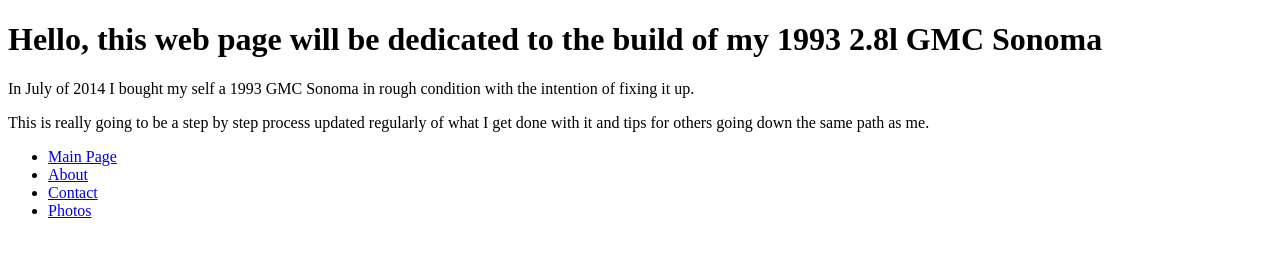
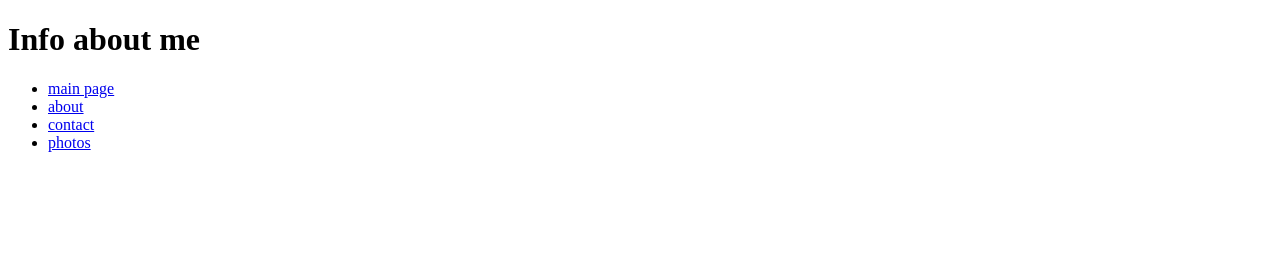
Before and after one commit to Vitrus1/Vitrus1.github.io, a plain HTML site: page index.html in a window 1280 px wide. Drawn offline with Linux system fonts and the light colour scheme.

Commit message:
yeah more fixes

```diff
--- a/index.html
+++ b/index.html
@@ -1,20 +1,20 @@
 <!DOCTYPE html>
 <html>
 <head>
-	<title>1st gen Sonoma build</title>
+	<title>About</title>
 </head>
 
 <body>
-	<h1>Hello, this web page will be dedicated to the build of my 1993 2.8l GMC Sonoma</h1>
-	<p>In July of 2014 I bought my self a 1993 GMC Sonoma in rough condition with the intention of fixing it up. </p>
-	<p> This is really going to be a step by step process updated regularly of what I get done with it and tips for others going down the same path as me.</p>
+	<h1>Info about me</h1>
+	<p>  </p>
 
-	<nav>
+
+<nav>
 		<ul>
-			<li><a href="/index">Main Page</a></li>
-			<li><a href="/about">About</a></li>
-			<li><a href="/Contact">Contact</a></li>
-			<li><a href="/Photo gallery">Photos</a></li>
+			<li><a href="/index">main page</a></li>
+			<li><a href="/about">about</a></li>
+			<li><a href="/contact">contact</a></li>
+			<li><a href="/photo_gallery">photos</a></li>
 		</ul>
 	</nav>
 
```
Also changed, not shown: about/index.html (+3 -3 lines), contact/index.html (+3 -3 lines), photo_gallery/index.html (+3 -3 lines).
